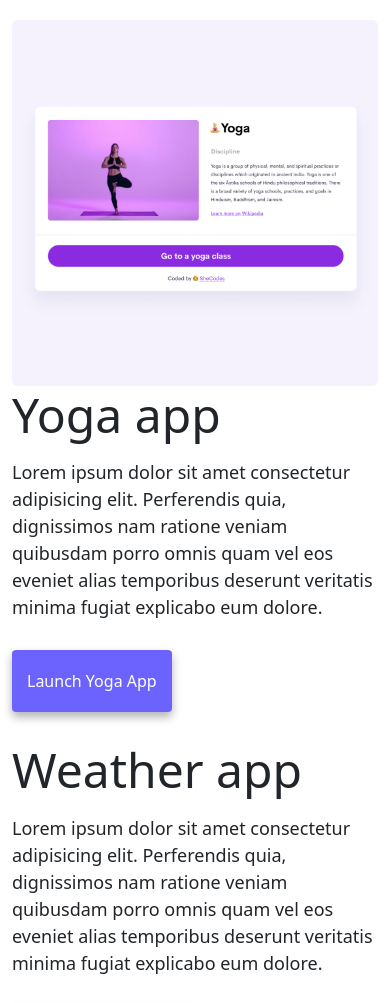
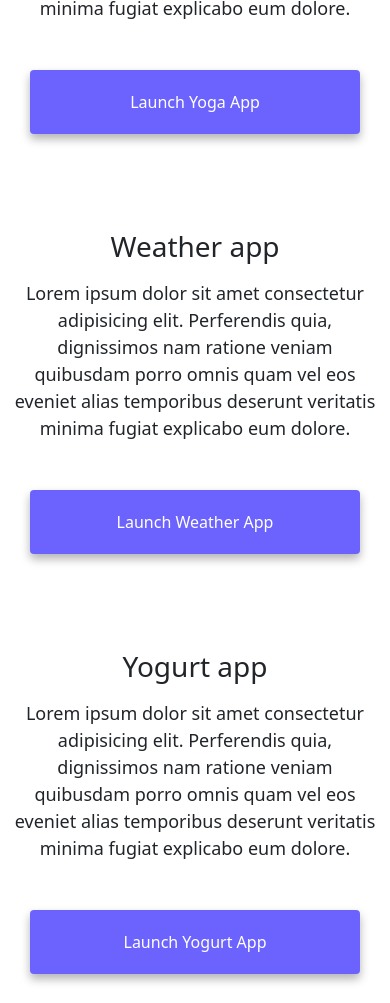
Before and after one commit to tohhuishan/shecodes-responsive-project, a plain HTML site: page index.html in a window 390 px wide. Shown: the part 620-1623 px from the top of the page. Drawn offline with nearby package versions, Linux system fonts and the light colour scheme.

Commit message:
Added responsiveness according to browser width

```diff
--- a/index.html
+++ b/index.html
@@ -82,25 +82,28 @@
 
     <div class="container">
       <div class="row mt-5">
-        <div class="col-md-6">
+        <div class="col-sm-6">
           <img
             src="/media/yoga.png"
             alt="Picture of Yoga project"
-            class="img-fluid rounded"
+            class="img-fluid rounded yoga-picture-in-home"
           />
         </div>
 
-        <div class="col-md-6">
-          <h2 class="mb-3 text-start">Yoga app</h2>
-          <p class="mb-3 text-start">
+        <div class="col-sm-6">
+          <h2 class="mb-3 project-description-title">Yoga app</h2>
+          <p class="mb-3 project-description-paragraph">
             Lorem ipsum dolor sit amet consectetur adipisicing elit. Perferendis
             quia, dignissimos nam ratione veniam quibusdam porro omnis quam vel
             eos eveniet alias temporibus deserunt veritatis minima fugiat
             explicabo eum dolore.
           </p>
 
-          <div class="mt-5">
-            <a href="#" class="primary-link" title="Launch yoga project"
+          <div class="my-5">
+            <a
+              href="#"
+              class="primary-link yoga-link"
+              title="Launch yoga project"
               >Launch yoga app</a
             >
           </div>
@@ -108,51 +111,57 @@
       </div>
 
       <div class="row mt-5">
-        <div class="col-md-6">
-          <h2 class="mb-3 text-start">Weather app</h2>
-          <p class="mb-3 text-start">
+        <div class="col-sm-6">
+          <h2 class="mb-3 project-description-title">Weather app</h2>
+          <p class="mb-3 project-description-paragraph">
             Lorem ipsum dolor sit amet consectetur adipisicing elit. Perferendis
             quia, dignissimos nam ratione veniam quibusdam porro omnis quam vel
             eos eveniet alias temporibus deserunt veritatis minima fugiat
             explicabo eum dolore.
           </p>
 
-          <div class="mt-5 mb-5">
-            <a href="#" class="primary-link" title="Launch weather project"
+          <div class="my-5">
+            <a
+              href="#"
+              class="primary-link weather-link"
+              title="Launch weather project"
               >Launch weather app</a
             >
           </div>
         </div>
 
-        <div class="col-md-6">
+        <div class="col-sm-6">
           <img
             src="/media/weather.png"
             alt="Picture of Weather project"
-            class="img-fluid rounded"
+            class="img-fluid rounded weather-picture-in-home"
           />
         </div>
       </div>
 
       <div class="row mt-5">
-        <div class="col-md-6">
+        <div class="col-sm-6">
           <img
             src="/media/yogurt.png"
             alt="Picture of Yogurt project"
-            class="img-fluid rounded"
+            class="img-fluid rounded yogurt-picture-in-home"
           />
         </div>
 
-        <div class="col-md-6">
-          <h2 class="mb-3 text-start">Yogurt app</h2>
-          <p class="mb-3 text-start">
+        <div class="col-sm-6">
+          <h2 class="mb-3 project-description-title">Yogurt app</h2>
+          <p class="mb-3 project-description-paragraph">
             Lorem ipsum dolor sit amet consectetur adipisicing elit. Perferendis
             quia, dignissimos nam ratione veniam quibusdam porro omnis quam vel
             eos eveniet alias temporibus deserunt veritatis minima fugiat
             explicabo eum dolore.
           </p>
 
-          <div class="mt-5">
-            <a href="#" class="primary-link" title="Launch yogurt project"
+          <div class="my-5">
+            <a
+              href="#"
+              class="primary-link yogurt-link"
+              title="Launch yogurt project"
               >Launch yogurt app</a
             >
           </div>
--- a/src/style.css
+++ b/src/style.css
@@ -31,6 +31,10 @@ h3 {
 p {
   font-size: 18px;
   line-height: 1.5;
+}
+
+.project-description-title {
+  text-align: left;
 }
 
 .navigation-links {
@@ -74,6 +78,10 @@ p {
   text-transform: capitalize;
 }
 
+.weather-link {
+  margin-bottom: 5px;
+}
+
 .about-paragraphs {
   margin: 30px 0;
 }
@@ -93,3 +101,33 @@ p {
 .email-link:hover {
   text-decoration: underline;
 }
+
+@media (max-width: 576px) {
+  h1 {
+    font-size: 42px;
+  }
+  h2 {
+    font-size: 28px;
+  }
+  h3 {
+    font-size: 22px;
+  }
+  .project-description-title,
+  .project-description-paragraph {
+    text-align: center;
+  }
+  .yoga-picture-in-home,
+  .weather-picture-in-home,
+  .yogurt-picture-in-home {
+    display: none;
+  }
+  .primary-link {
+    display: block;
+    width: 90%;
+    text-align: center;
+    margin: 0 auto;
+  }
+  .email-link {
+    font-size: 20px;
+  }
+}
```
